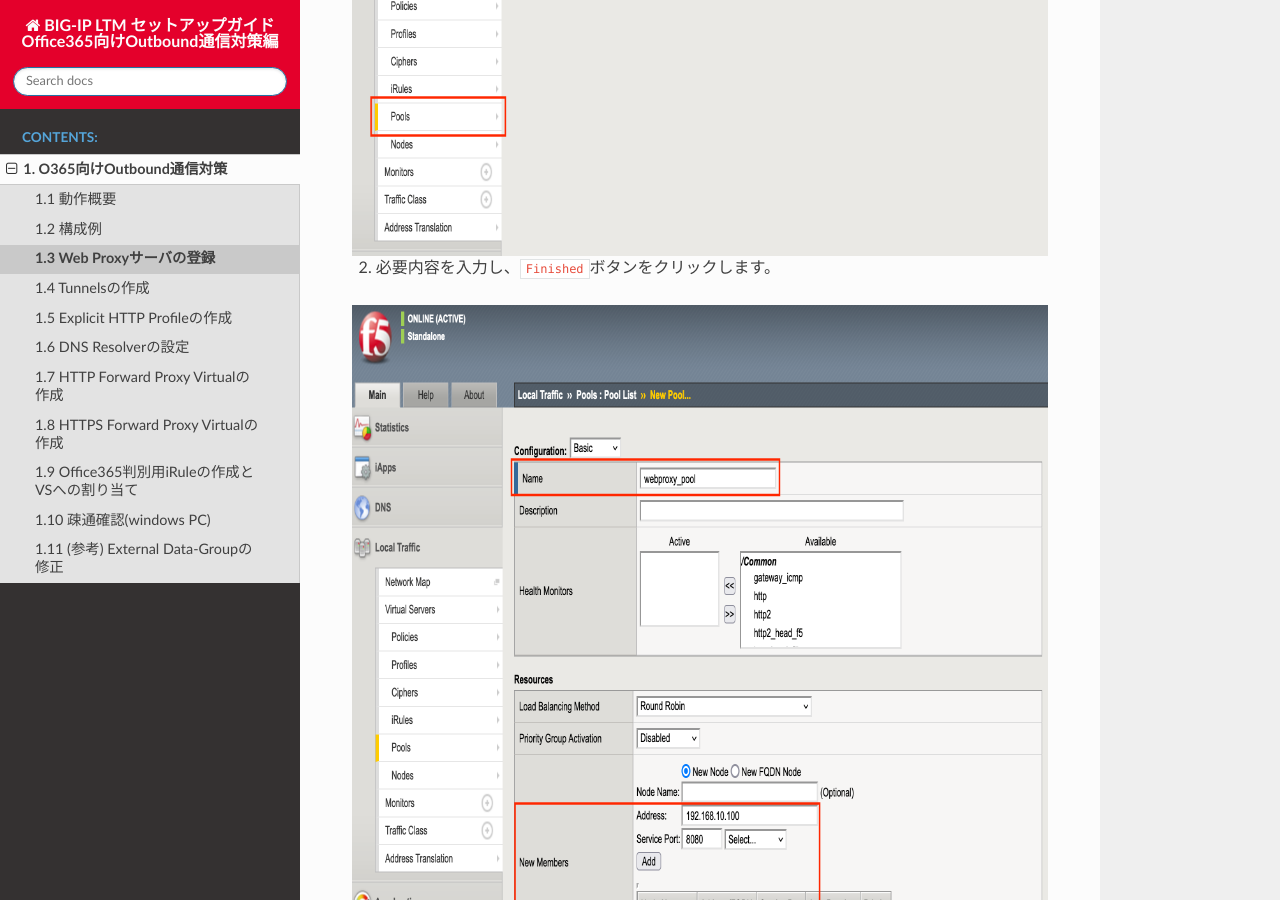
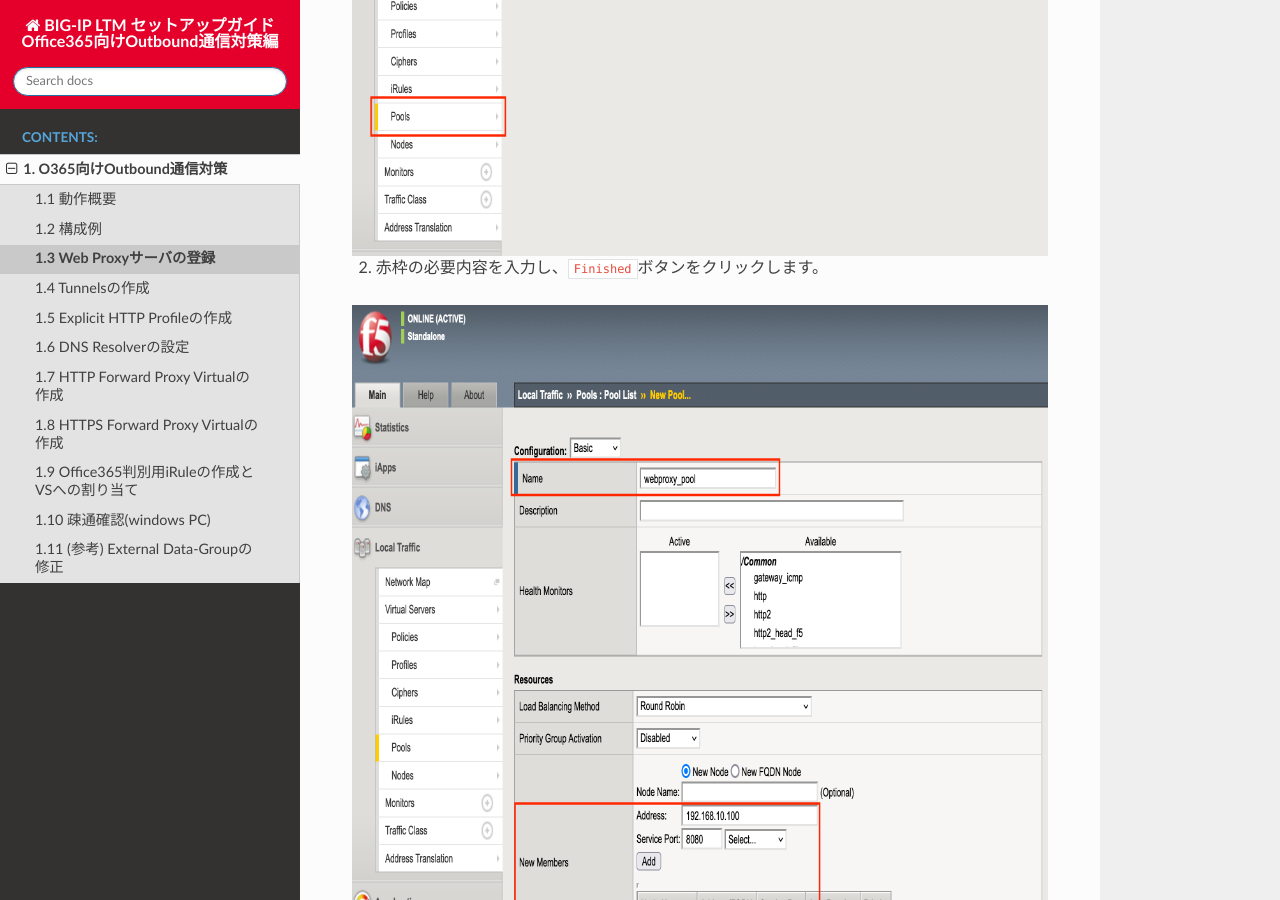
Before and after one commit to BeF5/f5j-local-breakout, a Sphinx documentation site: the page built from docs/content02/module03/module03.rst, in a window 1280 px wide and 900 px high, scrolled down 615 px. Built offline with Sphinx 7.4.7 and the Read the Docs theme 2.0.0, drawn with Linux system fonts in a browser that asks for light colours.

Commit message:
Update module03.rst

```diff
--- a/docs/content02/module03/module03.rst
+++ b/docs/content02/module03/module03.rst
@@ -12,7 +12,7 @@ BIG-IPのGUIにログインします。
 
 
 
-2. 必要内容を入力し、\ ``Finished``\ ボタンをクリックします。
+2. 赤枠の必要内容を入力し、\ ``Finished``\ ボタンをクリックします。
 
 .. figure:: images/Picture2.png
    :scale: 50%
```
